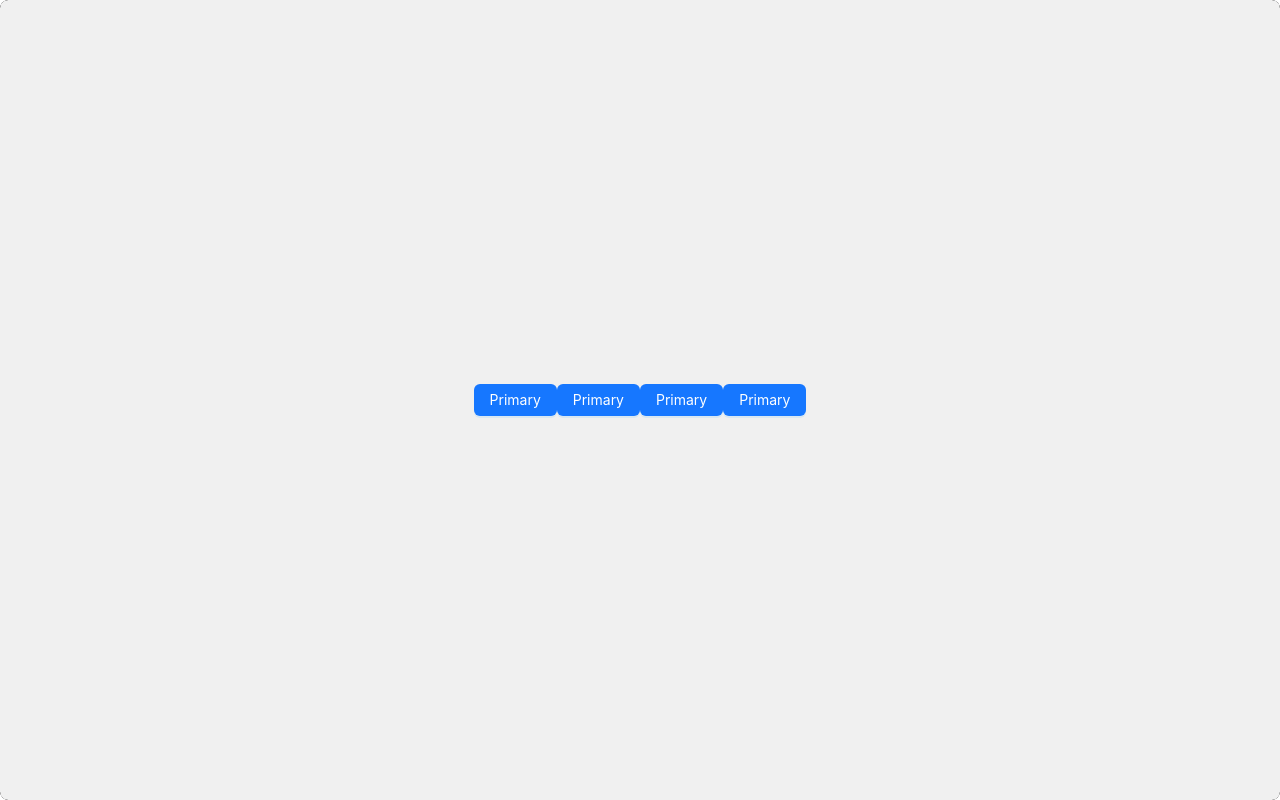
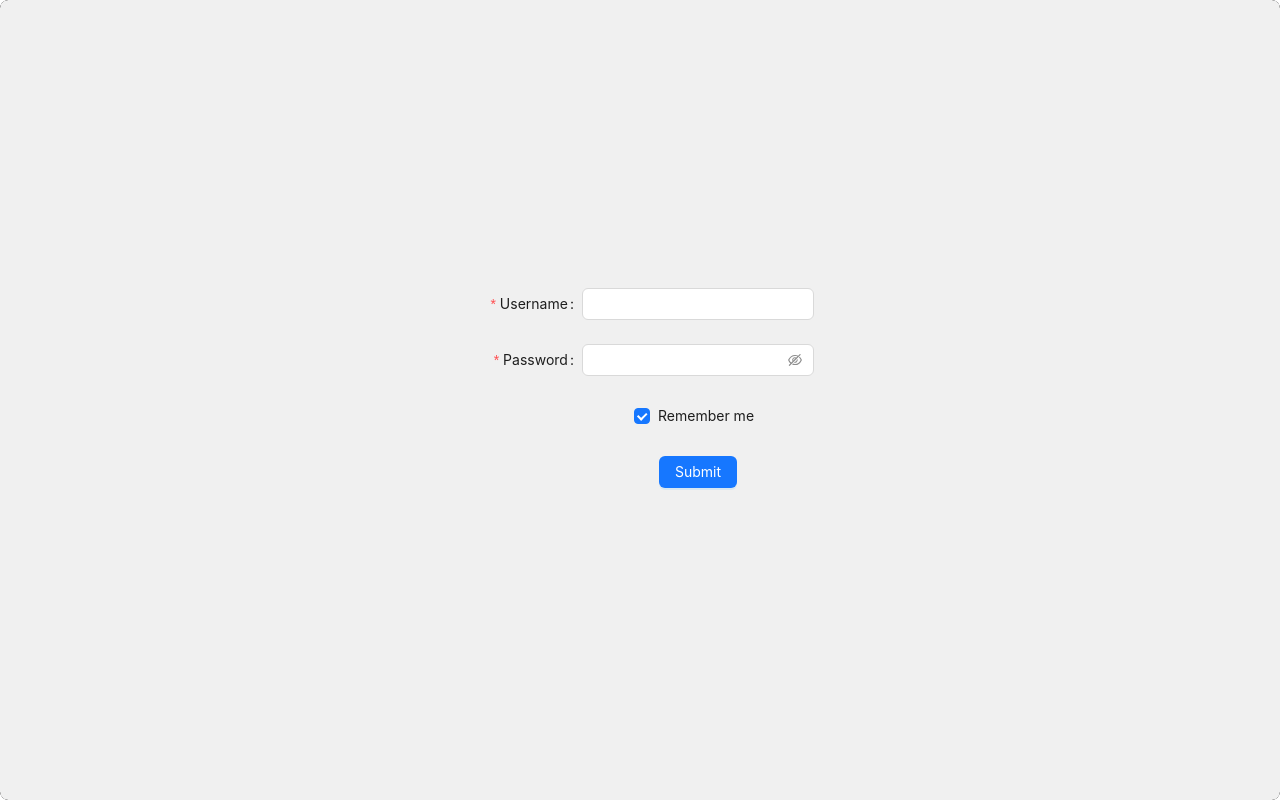
Before and after one commit to chuhx1024/React-admin, a React (Vite) app: page /login in a window 1280 px wide. Built offline with nearby package versions, Linux system fonts and the light colour scheme.

Commit message:
Feat: Login page done

```diff
--- a/src/views/login/index.tsx
+++ b/src/views/login/index.tsx
@@ -1,14 +1,61 @@
 import React from 'react'
-import { Flex, Button } from 'antd'
+import { Flex, Button, Checkbox, Form, Input, type FormProps } from 'antd'
 import styles from './login.module.scss'
 
+type FieldType = {
+    username?: string
+    password?: string
+    remember?: string
+}
+
+const onFinish: FormProps<FieldType>['onFinish'] = (values) => {
+    console.log('Success:', values)
+
+    console.log('Success:', values.username)
+}
+
+const onFinishFailed: FormProps<FieldType>['onFinishFailed'] = (errorInfo) => {
+    console.log('Failed:', errorInfo)
+}
 const Login: React.FC = () => {
     return (
         <Flex className={styles.loginContainer} justify="center" align="center">
-            <Button type="primary">Primary</Button>
-            <Button type="primary">Primary</Button>
-            <Button type="primary">Primary</Button>
-            <Button type="primary">Primary</Button>
+            <Form
+                name="basic"
+                labelCol={{ span: 8 }}
+                wrapperCol={{ span: 16 }}
+                style={{ maxWidth: 600 }}
+                initialValues={{ remember: true }}
+                onFinish={onFinish}
+                onFinishFailed={onFinishFailed}
+                autoComplete="off"
+            >
+                <Form.Item<FieldType>
+                    label="Username"
+                    name="username"
+                    rules={[{ required: true, message: 'Please input your username!' }]}
+                >
+                    <Input />
+                </Form.Item>
+
+                <Form.Item<FieldType>
+                    label="Password"
+                    name="password"
+                    rules={[{ required: true, message: 'Please input your password!' }]}
+                >
+                    <Input.Password />
+                </Form.Item>
+
+                <Form.Item<FieldType> name="remember" valuePropName="checked" label={null}>
+                    <Checkbox>Remember me</Checkbox>
+                </Form.Item>
+
+                <Form.Item label={null}>
+                    <Button type="primary" htmlType="submit">
+                        Submit
+                    </Button>
+                </Form.Item>
+            </Form>
         </Flex>
     )
 }
```
